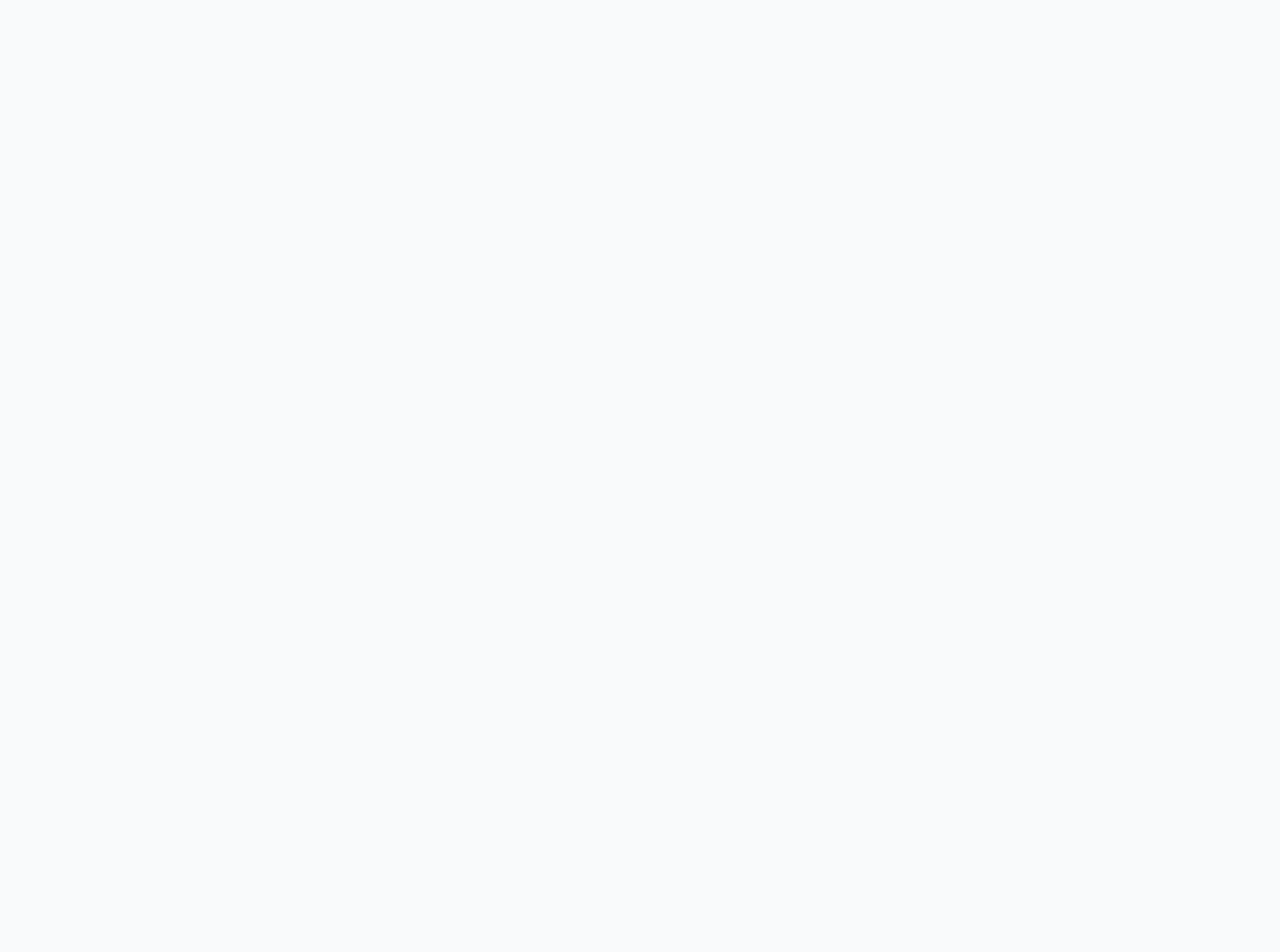
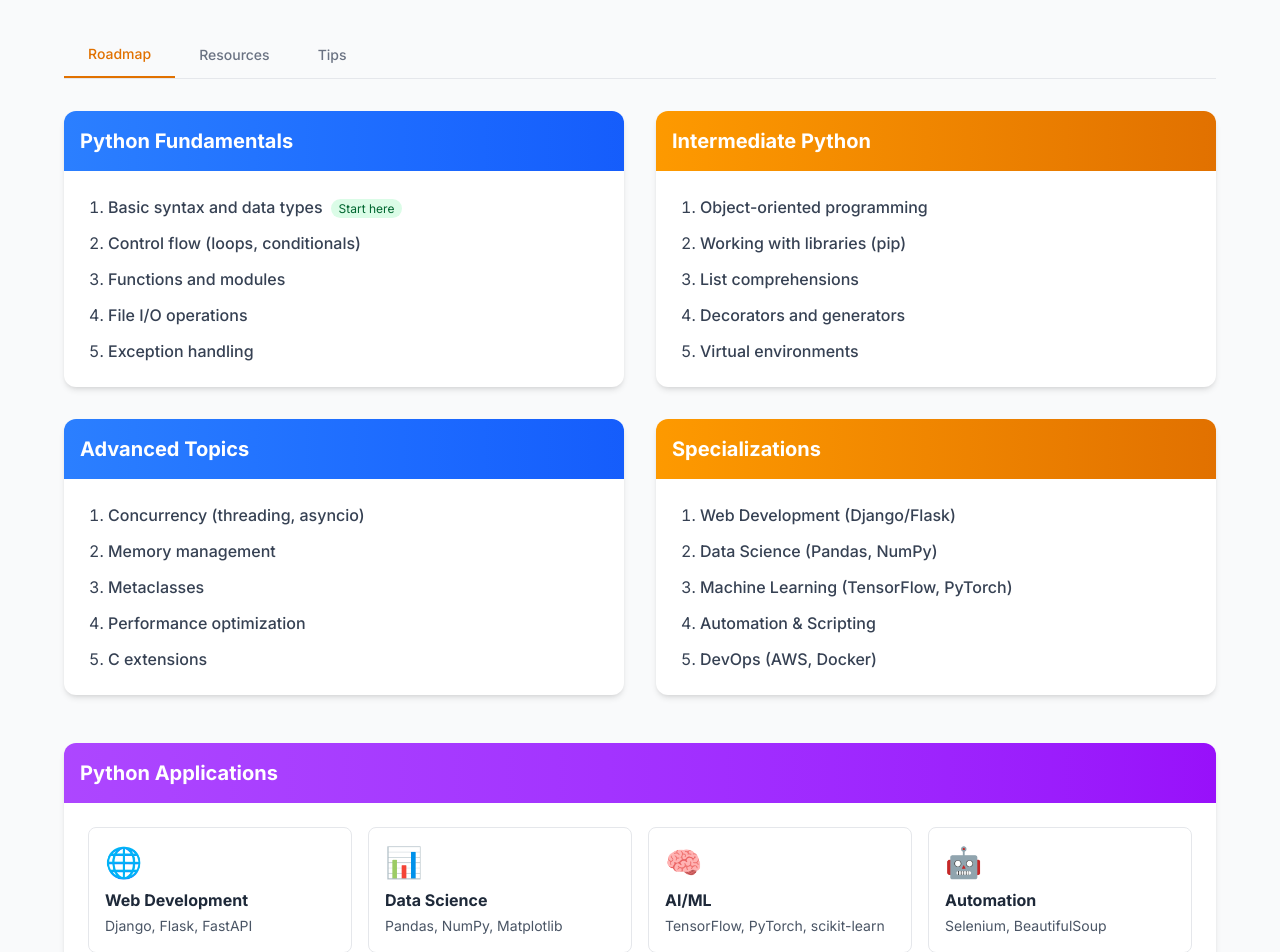
Before and after one commit to biniyamagegnehu/TechCompass-E-learning-website, a React (Vite) app: page /roadmaps/python in a window 1280 px wide. Before the commit this address had no page. Shown: the part 260-1212 px from the top of the page. Before the commit the page ends 800 px from the top, so only its background shows below. Built offline with nearby package versions, Linux system fonts and the light colour scheme.

Commit message:
add contents into python page

```diff
--- a/src/App.jsx
+++ b/src/App.jsx
@@ -4,6 +4,7 @@ import Roadmaps from './pages/Roadmaps'
 import Platforms from './pages/Platforms'
 import About from './pages/About'
 import WebDevelopment from './pages/roadmaps/WebDevelopment'
+import Python from './pages/roadmaps/Python'
 
 export default function App() {
   return (
@@ -12,6 +13,7 @@ export default function App() {
         <Route path="/" element={<Home />} />
         <Route path="/roadmaps" element={<Roadmaps />} />
         <Route path="/roadmaps/web-development" element={<WebDevelopment />} />
+        <Route path="/roadmaps/python" element={<Python />} />
         <Route path="/platforms" element={<Platforms />} />
         <Route path="/about" element={<About />} />
       </Routes>
--- a/src/pages/roadmaps/Python.jsx
+++ b/src/pages/roadmaps/Python.jsx
@@ -0,0 +1,214 @@
+import { useState } from 'react';
+import Header from '../../components/Header';
+import Footer from '../../components/Footer';
+
+export default function PythonRoadmap() {
+  const [activeTab, setActiveTab] = useState('roadmap');
+
+  const sections = {
+    roadmap: [
+      {
+        title: "Python Fundamentals",
+        steps: [
+          "Basic syntax and data types",
+          "Control flow (loops, conditionals)",
+          "Functions and modules",
+          "File I/O operations",
+          "Exception handling"
+        ]
+      },
+      {
+        title: "Intermediate Python",
+        steps: [
+          "Object-oriented programming",
+          "Working with libraries (pip)",
+          "List comprehensions",
+          "Decorators and generators",
+          "Virtual environments"
+        ]
+      },
+      {
+        title: "Advanced Topics",
+        steps: [
+          "Concurrency (threading, asyncio)",
+          "Memory management",
+          "Metaclasses",
+          "Performance optimization",
+          "C extensions"
+        ]
+      },
+      {
+        title: "Specializations",
+        steps: [
+          "Web Development (Django/Flask)",
+          "Data Science (Pandas, NumPy)",
+          "Machine Learning (TensorFlow, PyTorch)",
+          "Automation & Scripting",
+          "DevOps (AWS, Docker)"
+        ]
+      }
+    ],
+    resources: [
+      {
+        category: "Official Docs",
+        items: [
+          { name: "Python Documentation", url: "https://docs.python.org/3/" },
+          { name: "PEP 8 Style Guide", url: "https://peps.python.org/pep-0008/" }
+        ]
+      },
+      {
+        category: "Courses",
+        items: [
+          { name: "Python for Everybody (Coursera)", url: "https://www.coursera.org/specializations/python" },
+          { name: "Real Python Tutorials", url: "https://realpython.com" }
+        ]
+      },
+      {
+        category: "Books",
+        items: [
+          { name: "Python Crash Course", url: "https://nostarch.com/pythoncrashcourse2e" },
+          { name: "Fluent Python", url: "https://www.oreilly.com/library/view/fluent-python-2nd/9781492056348/" }
+        ]
+      }
+    ],
+    tips: [
+      "Use type hints for better code maintainability",
+      "Learn to use Python's built-in functions effectively",
+      "Master virtual environments early (venv or conda)",
+      "Practice writing Pythonic code (follow PEP 8)",
+      "Contribute to open-source Python projects"
+    ]
+  };
+
+  return (
+    <div className="min-h-screen flex flex-col bg-gray-50">
+      <Header />
+      <main className="flex-grow pt-24 pb-12 px-4">
+        <div className="max-w-6xl mx-auto">
+          {/* Hero Section */}
+          <div className="bg-gradient-to-r from-amber-500 to-amber-600 rounded-xl text-white p-8 mb-12">
+            <h1 className="text-4xl font-bold mb-4">Python Development Roadmap</h1>
+            <p className="text-xl text-amber-100 max-w-3xl">
+              Master one of the world's most versatile programming languages
+            </p>
+          </div>
+
+          {/* Tab Navigation */}
+          <div className="flex border-b border-gray-200 mb-8">
+            {['roadmap', 'resources', 'tips'].map((tab) => (
+              <button
+                key={tab}
+                onClick={() => setActiveTab(tab)}
+                className={`px-6 py-3 font-medium text-sm capitalize ${activeTab === tab
+                  ? 'text-amber-600 border-b-2 border-amber-600'
+                  : 'text-gray-500 hover:text-gray-700'}`}
+              >
+                {tab}
+              </button>
+            ))}
+          </div>
+
+          {/* Roadmap Content */}
+          {activeTab === 'roadmap' && (
+            <div className="grid md:grid-cols-2 gap-8">
+              {sections.roadmap.map((section, index) => (
+                <div key={index} className="bg-white rounded-xl shadow-md overflow-hidden">
+                  <div className={`bg-gradient-to-r ${index % 2 === 0 ? 'from-blue-500 to-blue-600' : 'from-amber-500 to-amber-600'} p-4`}>
+                    <h2 className="text-xl font-bold text-white">{section.title}</h2>
+                  </div>
+                  <div className="p-6">
+                    <ol className="list-decimal pl-5 space-y-3">
+                      {section.steps.map((step, i) => (
+                        <li key={i} className="text-gray-700">
+                          <span className="font-medium">{step}</span>
+                          {index === 0 && i === 0 && (
+                            <span className="ml-2 bg-green-100 text-green-800 text-xs px-2 py-0.5 rounded-full">Start here</span>
+                          )}
+                        </li>
+                      ))}
+                    </ol>
+                  </div>
+                </div>
+              ))}
+            </div>
+          )}
+
+          {/* Resources Content */}
+          {activeTab === 'resources' && (
+            <div className="grid md:grid-cols-3 gap-6">
+              {sections.resources.map((category, index) => (
+                <div key={index} className="bg-white rounded-xl shadow-md overflow-hidden">
+                  <div className="bg-gray-800 p-4">
+                    <h2 className="text-lg font-bold text-white">{category.category}</h2>
+                  </div>
+                  <div className="p-6">
+                    <ul className="space-y-3">
+                      {category.items.map((item, i) => (
+                        <li key={i}>
+                          <a
+                            href={item.url}
+                            target="_blank"
+                            rel="noopener noreferrer"
+                            className="flex items-center text-blue-600 hover:text-blue-800"
+                          >
+                            <span className="truncate">{item.name}</span>
+                            <svg className="w-4 h-4 ml-2" fill="none" stroke="currentColor" viewBox="0 0 24 24">
+                              <path strokeLinecap="round" strokeLinejoin="round" strokeWidth="2" d="M10 6H6a2 2 0 00-2 2v10a2 2 0 002 2h10a2 2 0 002-2v-4M14 4h6m0 0v6m0-6L10 14" />
+                            </svg>
+                          </a>
+                        </li>
+                      ))}
+                    </ul>
+                  </div>
+                </div>
+              ))}
+            </div>
+          )}
+
+          {/* Tips Content */}
+          {activeTab === 'tips' && (
+            <div className="bg-white rounded-xl shadow-md overflow-hidden">
+              <div className="bg-gradient-to-r from-green-500 to-green-600 p-4">
+                <h2 className="text-xl font-bold text-white">Professional Python Tips</h2>
+              </div>
+              <div className="p-6">
+                <ul className="space-y-4">
+                  {sections.tips.map((tip, index) => (
+                    <li key={index} className="flex items-start">
+                      <span className="flex-shrink-0 bg-green-100 text-green-800 rounded-full w-6 h-6 flex items-center justify-center mr-3 mt-1">
+                        {index + 1}
+                      </span>
+                      <span className="text-gray-700">{tip}</span>
+                    </li>
+                  ))}
+                </ul>
+              </div>
+            </div>
+          )}
+
+          {/* Python Use Cases */}
+          <div className="mt-12 bg-white rounded-xl shadow-md overflow-hidden">
+            <div className="bg-gradient-to-r from-purple-500 to-purple-600 p-4">
+              <h2 className="text-xl font-bold text-white">Python Applications</h2>
+            </div>
+            <div className="p-6 grid md:grid-cols-4 gap-4">
+              {[
+                { icon: '🌐', name: 'Web Development', frameworks: 'Django, Flask, FastAPI' },
+                { icon: '📊', name: 'Data Science', frameworks: 'Pandas, NumPy, Matplotlib' },
+                { icon: '🧠', name: 'AI/ML', frameworks: 'TensorFlow, PyTorch, scikit-learn' },
+                { icon: '🤖', name: 'Automation', frameworks: 'Selenium, BeautifulSoup' }
+              ].map((app, index) => (
+                <div key={index} className="border border-gray-200 rounded-lg p-4 hover:border-purple-300 transition-colors">
+                  <div className="text-3xl mb-2">{app.icon}</div>
+                  <h3 className="font-bold text-gray-800">{app.name}</h3>
+                  <p className="text-sm text-gray-600 mt-1">{app.frameworks}</p>
+                </div>
+              ))}
+            </div>
+          </div>
+        </div>
+      </main>
+      <Footer />
+    </div>
+  );
+}
```
